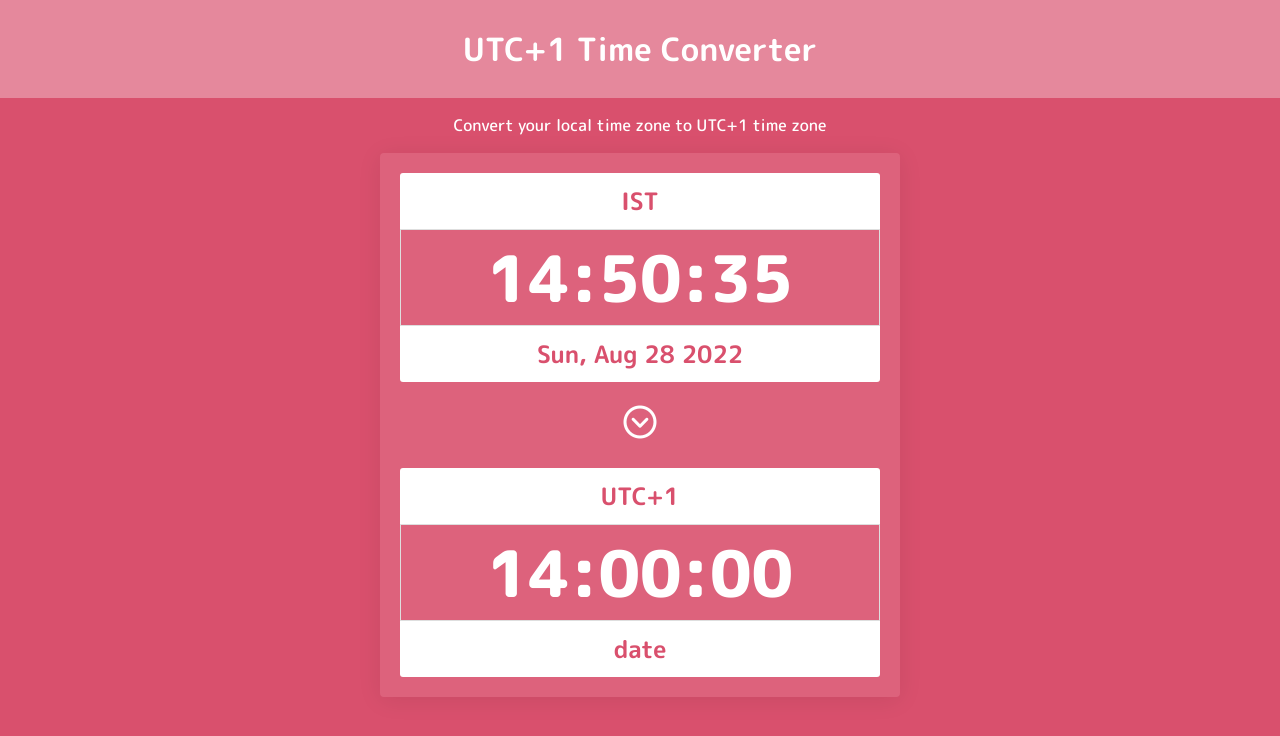
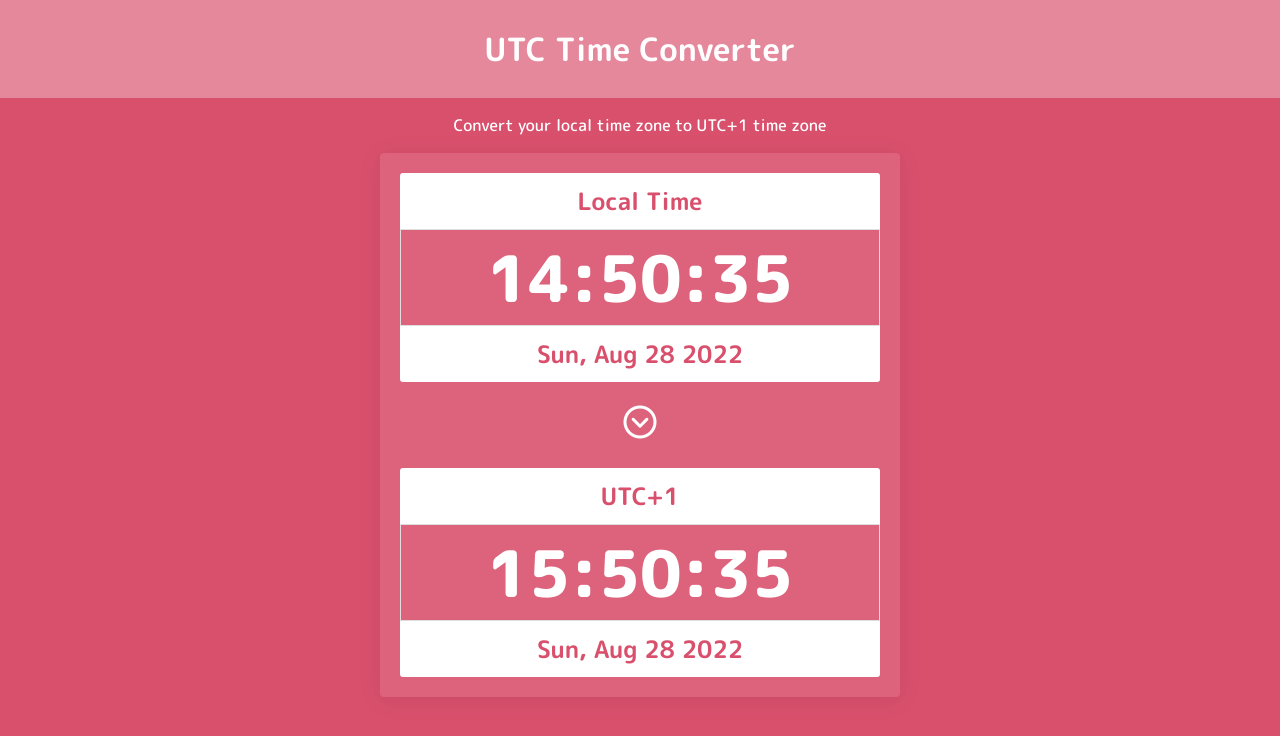
Before and after one commit to RiyaBulia12/Time-Conversion, a website built with webpack: page index.html in a window 1280 px wide. Built offline with nearby package versions, Linux system fonts and the light colour scheme.

Commit message:
Update utc+1

```diff
--- a/index.html
+++ b/index.html
@@ -11,21 +11,21 @@
 
 <body>
    <div class="container">
-      <h1 class="title">UTC+1 Time Converter</h1>
+      <h1 class="title">UTC Time Converter</h1>
       <div class="intro">
          <p>Convert your local time zone to UTC+1 time zone</p>
       </div>
       <div class="time-converter time-container">
          <div class="local">
-            <div class="timezone" id="localTimeZone">IST</div>
+            <div class="timezone" id="localTimeZone">Local Time</div>
             <div class="time" id="localTime"></div>
             <div class="date" id="localDate"></div>
          </div>
          <div><img alt="Convert Icon" src="./src/img/down-arrow.png"></div>
          <div class="utc-plus-one">
-            <div class="timezone">UTC+1</div>
-            <div class="time">14:00:00</div>
-            <div class="date">date</div>
+            <div class="timezone" id="utc">UTC+1</div>
+            <div class="time" id="utcTime"></div>
+            <div class="date" id="utcDate">date</div>
          </div>
       </div>
    </div>
--- a/src/index.js
+++ b/src/index.js
@@ -3,12 +3,15 @@ import './main.css'
 const moment = require('moment');
 
 const localDate = document.getElementById('localDate');
-const localTimeZone = document.getElementById('localTimeZone');
 const localTime = document.getElementById('localTime');
+const utcDate = document.getElementById('utcDate');
+const utc = document.getElementById('utc');
+const utcTime = document.getElementById('utcTime');
 
-const now = moment();
-localDate.innerHTML = now.format("ddd, MMM D YYYY");
 const updateTime = () => {
+   localDate.innerHTML = moment().format("ddd, MMM D YYYY");
+   utcDate.innerHTML = moment.utc().add(1, 'hours').format("ddd, MMM D YYYY");
    localTime.innerHTML = moment().format("HH:mm:ss")
+   utcTime.innerHTML = moment.utc().add(1, 'hours').format('HH:mm:ss');
 };
 setInterval(updateTime, 1000);
```
